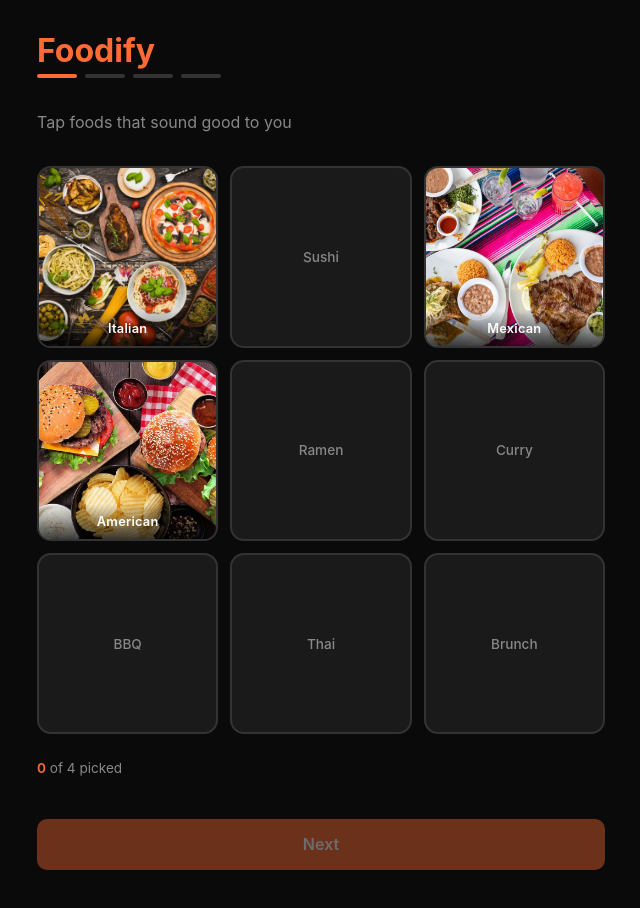
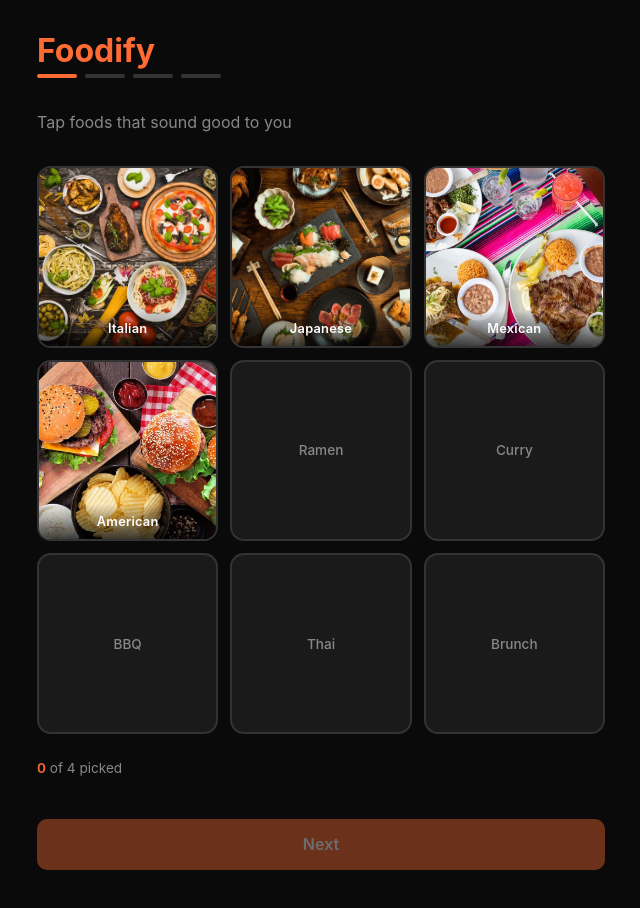
Before and after one commit to FedyaS/foodify, a React app in the folder frontend/: page / in a window 1280 px wide. Shown: the top 908 px of the page, without its empty margins (319-959 px from the left). Built offline with nearby package versions, Linux system fonts and the light colour scheme; the HTML template or start-up script is replaced by a standard one.

Commit message:
Add Japanese food

```diff
--- a/frontend/src/App.jsx
+++ b/frontend/src/App.jsx
@@ -3,7 +3,7 @@ import './App.css'
 
 const FOOD_OPTIONS = [
   { name: 'Italian', image: '/italianpic.jpg' },
-  { name: 'Sushi', image: null },
+  { name: 'Japanese', image: '/japanesefood.jpg' },
   { name: 'Mexican', image: '/mexicanfood.jpg' },
   { name: 'American', image: '/americanfood.jpg' },
   { name: 'Ramen', image: null },
```
Also changed, not shown: frontend/public/japanesefood.jpg (added).
